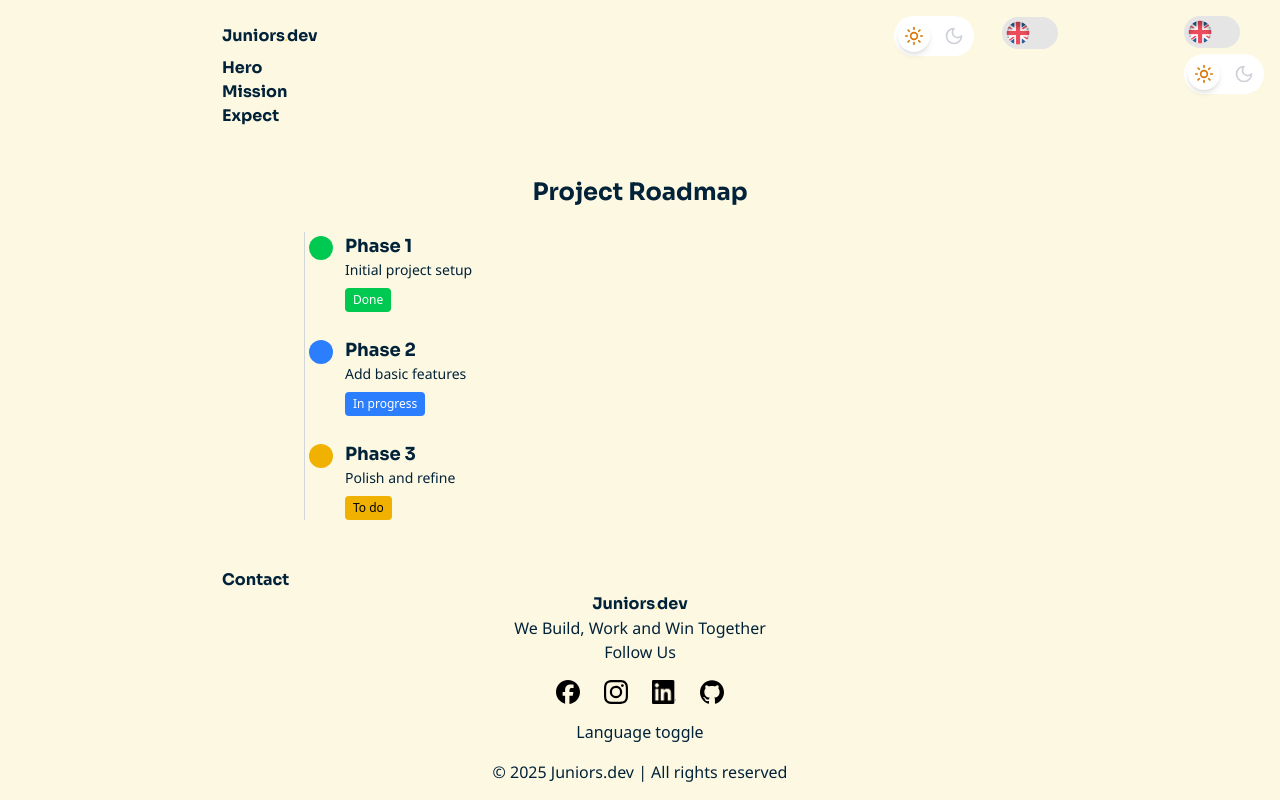
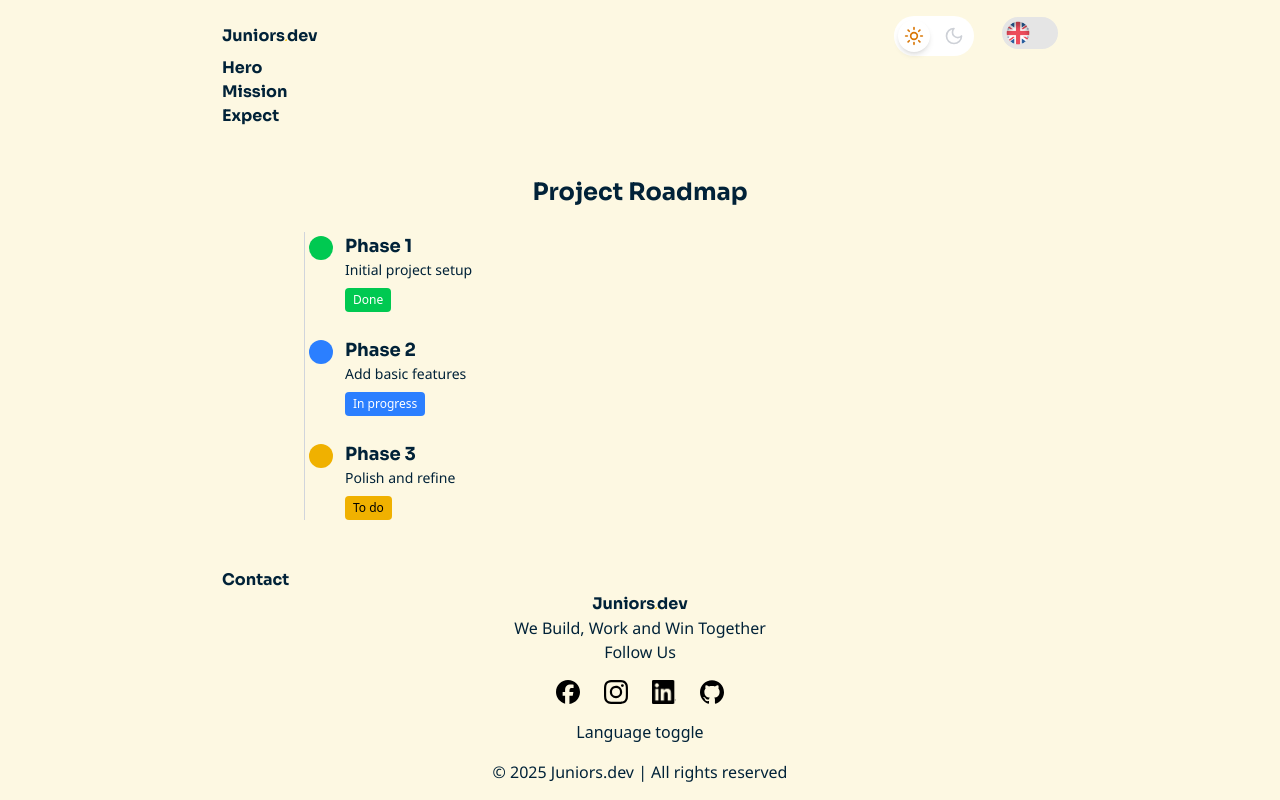
Before and after one commit to Juniors-Dev/Juniors.dev, a React (Vite) app: page / in a window 1280 px wide. Built offline with nearby package versions, Linux system fonts and the light colour scheme.

Commit message:
refactor: move theme and language toggle into header

```diff
--- a/src/App.jsx
+++ b/src/App.jsx
@@ -7,8 +7,6 @@ import Expect from "./sections/home/Expect";
 import Roadmap from "./sections/home/Roadmap";
 import Contact from "./sections/home/Contact";
 import Footer from "./components/ui/Footer";
-import LanguageToggle from "./components/ui/LanguageToggle";
-import ThemeToggle from "./components/ui/ThemeToggle";
 
 function App() {
   useEffect(() => {
@@ -28,11 +26,6 @@ function App() {
   }, []);
   return (
     <>
-      {/* Language Toggle - Top Right */}
-      <div className="fixed top-4 right-4 z-50">
-        <LanguageToggle />
-        <ThemeToggle />
-      </div>
       <main>
         <Header />
         <Hero />
```
